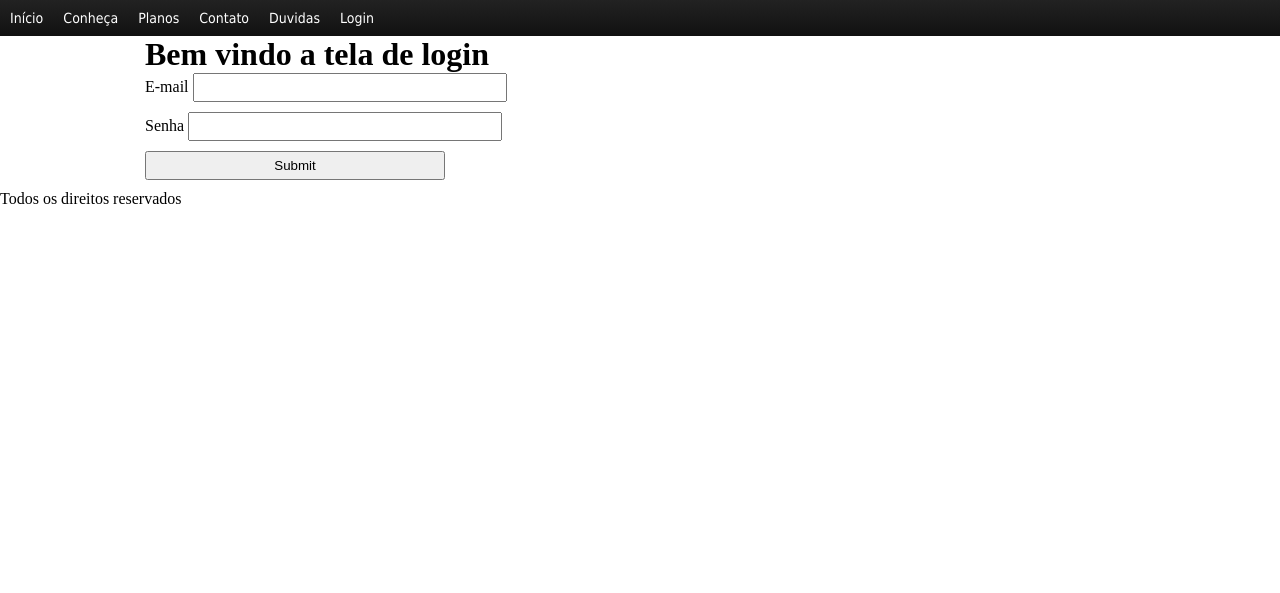
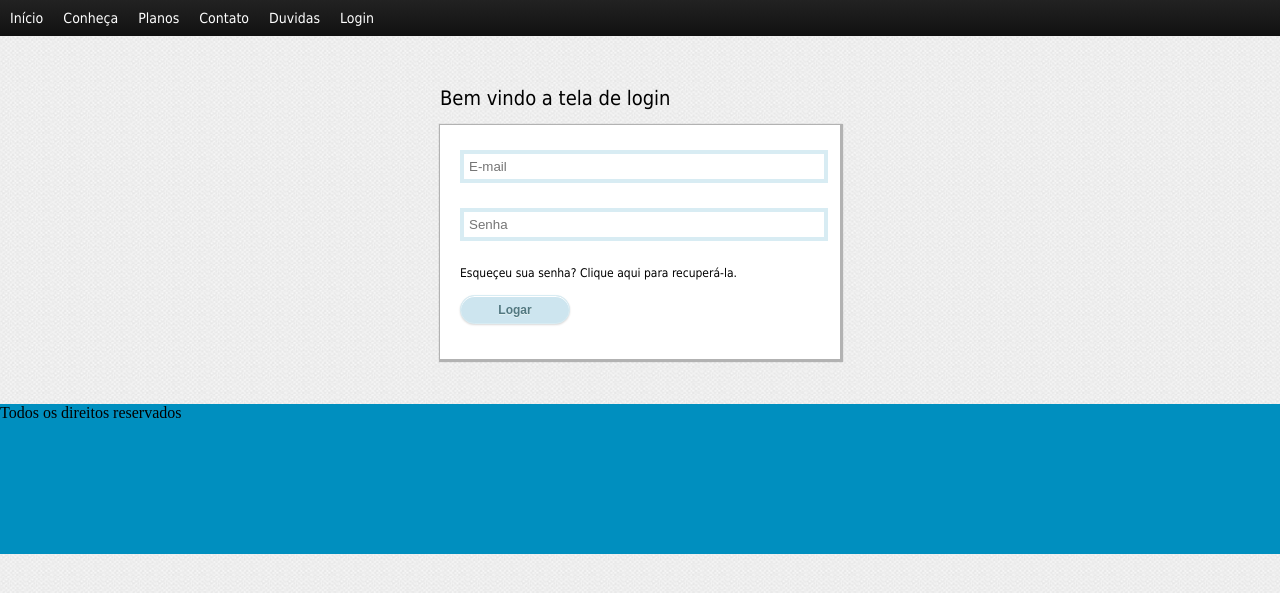
Before and after one commit to MichelSousa/Gerenciador, a PHP site: page /framework2/login/logar in a window 1280 px wide. Shown: the top 593 px of the page. Run offline with PHP 8.4, Linux system fonts and the light colour scheme; data that the repository does not hold is empty.

Commit message:
termino formatao pagina de formulario

```diff
--- a/app/controller/loginController.php
+++ b/app/controller/loginController.php
@@ -40,23 +40,24 @@
 
 			  if($contar == 1)
 			  {
-			  	  echo "Usuario existe";
-
-			      $_SESSION['login'] = $loginuser;
+			  	  $_SESSION['login'] = $loginuser;
 			      $_SESSION['senha'] = $senhaUser;
-
 				  header('location:http://127.0.0.1/framework2/admin/home');
 			  }
 			  else
 			  {
-			  	 echo "Usuario não existe por favor verifique sua senha e seu login";
+
 				 unset( $_SESSION['login']);
 				 unset( $_SESSION['senha']);
+
+				$msg =  "Usuário não existe por favor verifique sua senha e seu login.";
+
 			  }
 
 		    }
 
 			  $dados['titulo']= "Bem vindo a tela de login";
+			    $dados['msg']= $msg;
 	 	      $this->view('login',$dados);
 		}
 
--- a/app/view/login.phtml
+++ b/app/view/login.phtml
@@ -3,7 +3,7 @@
 <head>
 <meta http-equiv="Content-Type" content="text/html; charset=utf-8" />
 <title>Gerenciador</title>
-<link rel="stylesheet" href="<?php $this->BaseUrl()?>/framework2/web/css/style.css"  type="text/css" media="all">
+
 </head>
 
 <body>
@@ -13,15 +13,15 @@
  <div id="wrap-login">
  	 <h1><?= $view_titulo ?></h1>
    <div id="formulario">
-	  <form method="post">
-	    <label>E-mail</label>
-		<input type="text" name="login" /><br>
-		<label>Senha</label>
-		<input type="text" name="senha" /><br>
-	    <input type="submit" name="enviar" />
+	  <form method="post" class="form">
+	    <input type="text" name="login" placeholder="E-mail" /><br>
+        <input type="password"  name="senha"  placeholder="Senha" /><br>
+        <a href="#">Esqueçeu sua senha? Clique aqui para recuperá-la.</a>
+	    <input type="submit" name="enviar" value="Logar"   class="logar"/>
 	 </form>
+	 <p> <?= $view_msg ?> </p>
    </div>
 </div>
+<div id="footer">
 <?php require_once 'footer.phtml';?><!--- INCLUDE DO RODAPE  --->
-
-<tr bgcolor=""></tr>
+</div>
--- a/web/css/style.css
+++ b/web/css/style.css
@@ -10,19 +10,84 @@
 }
 
 body{
-	background: #fff;
+	background: #315680 url("../img/body.jpg") ;
+}
+/*FORMATAÇÃO CAMPO DE LOGIN*/
+
+#wrap-login{
+	width:400px;
+	margin:0 auto;
+	position: relative;
+	top: 50px;
+	margin-bottom: 80px;
 }
 
-#wrap-login{
-	width:990px;
-	margin:0 auto;
+#wrap-login h1{
+	margin-bottom:15px;
+	color:#000;
+	font:20px tahoma;
 }
 
 #wrap-login input{
 	padding:5px;
-	width:300px;
-	margin-bottom: 10px;
+	width:350px;
+	margin-bottom: 25px;
+	border:4px solid  #D8ECF3;
 }
+
+#wrap-login a{
+	text-decoration: none;
+	margin-bottom: 15px;
+	float: left;
+	width: 350px;
+	color:#000;
+	font:12px tahoma;
+}
+
+#wrap-login p{
+	color:#000;
+	font:12px tahoma;
+	margin-bottom: 80px;
+	float: left;
+	margin-top: 15px;
+	width: auto;
+}
+
+.form{
+	width:auto;
+	background: #fff;
+	padding:10px;
+	padding-left: 20px;
+	padding-top: 25px;
+	box-shadow: 1px 1px 1px 2px #B2B2B2;
+}
+.logar {
+    -moz-box-sizing: content-box;
+    background-color: #CDE5EF;
+    border-color: #B4CCCE #B3C0C8 #9EB9C2;
+    border-radius: 16px 16px 16px 16px;
+    border-style: solid;
+    border-width: 1px !important;
+    box-shadow: 0 1px white inset, 0 1px 2px rgba(0, 0, 0, 0.15);
+    color: #527881;
+    font-size: 12px;
+    font-weight: 700;
+    height: 29px;
+    outline: medium none;
+    padding: 0 18px;
+    text-shadow: 0 1px #E3F1F1;
+    width:110px !important;
+    display:block;
+    margin-bottom: 20px;
+    cursor: pointer;
+}
+
+#wrap-login input:focus{
+	border:4px solid  #BFD3DF;
+	 -moz-transition: all 0.4s linear 0s;
+    -webkit-transition: all 0.4s linear 0s;
+}
+
 /*FORMATAÇÃO TOPO*/
 
 #menu-top{
@@ -32,7 +97,6 @@ body{
     border-color: #252525;
     width:100%;
     float:left;
-
 }
 
 #menu-top ul li{
```
Also changed, not shown: web/img/body.jpg (added), web/img/low_contrast_linen.png (added).
